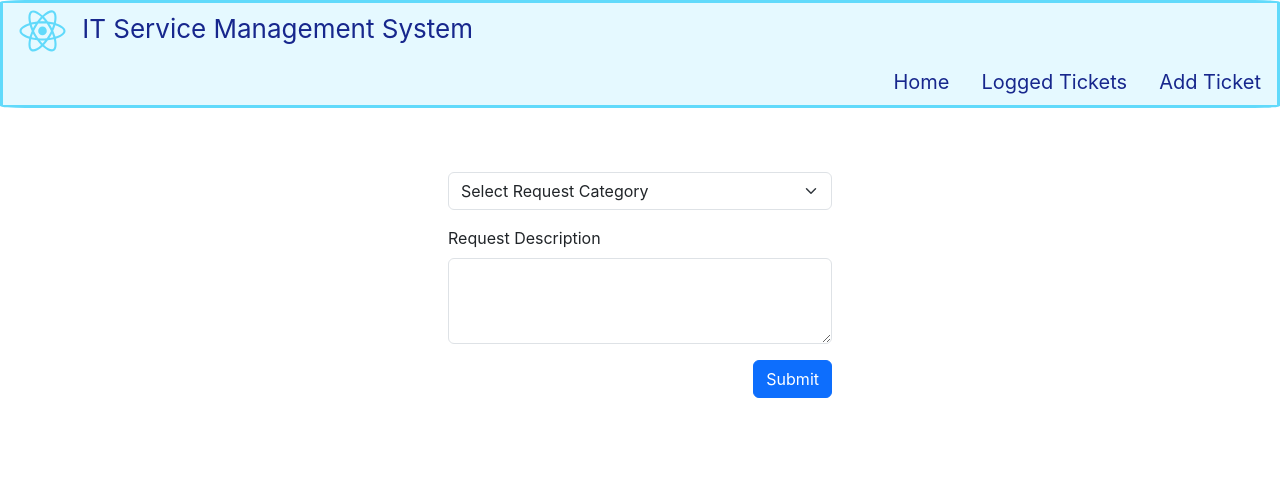
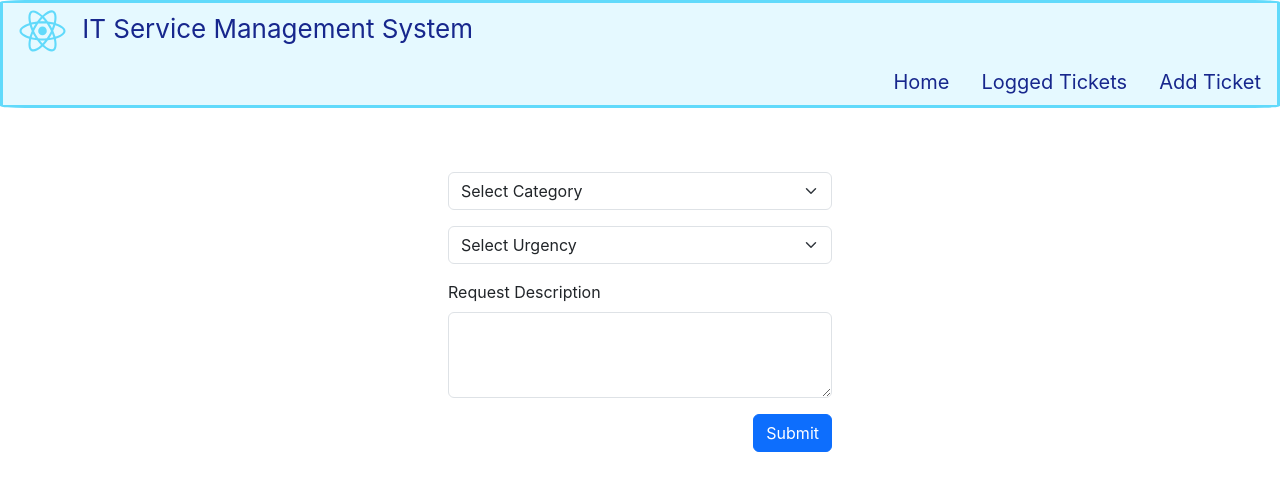
Before and after one commit to mokgali/it-service-management, a React (Create React App) app: page /addTicket in a window 1280 px wide. Shown: the top 490 px of the page. Built offline with nearby package versions, Linux system fonts and the light colour scheme.

Commit message:
Added urgency input field

```diff
--- a/src/pages/AddTicket.js
+++ b/src/pages/AddTicket.js
@@ -8,10 +8,18 @@ function AddTicket(){
       <Form className='AddTicket'>
       <Form.Group  controlId="RequestCategory" className="mb-3">
         <Form.Select aria-label="Default select example">
-        <option>Select Request Category</option>
+        <option>Select Category</option>
         <option value="Software">Software</option>
         <option value="Hardware">Hardware</option>
         <option value="Other">Other</option>
+       </Form.Select>
+       </Form.Group>
+       <Form.Group  controlId="RequestUrgency" className="mb-3">
+        <Form.Select aria-label="Default select example">
+        <option>Select Urgency</option>
+        <option value="Software">High</option>
+        <option value="Hardware">Medium</option>
+        <option value="Other">High</option>
        </Form.Select>
        </Form.Group>
         <Form.Group  controlId="RequestDescription" className="mb-3" >
```
